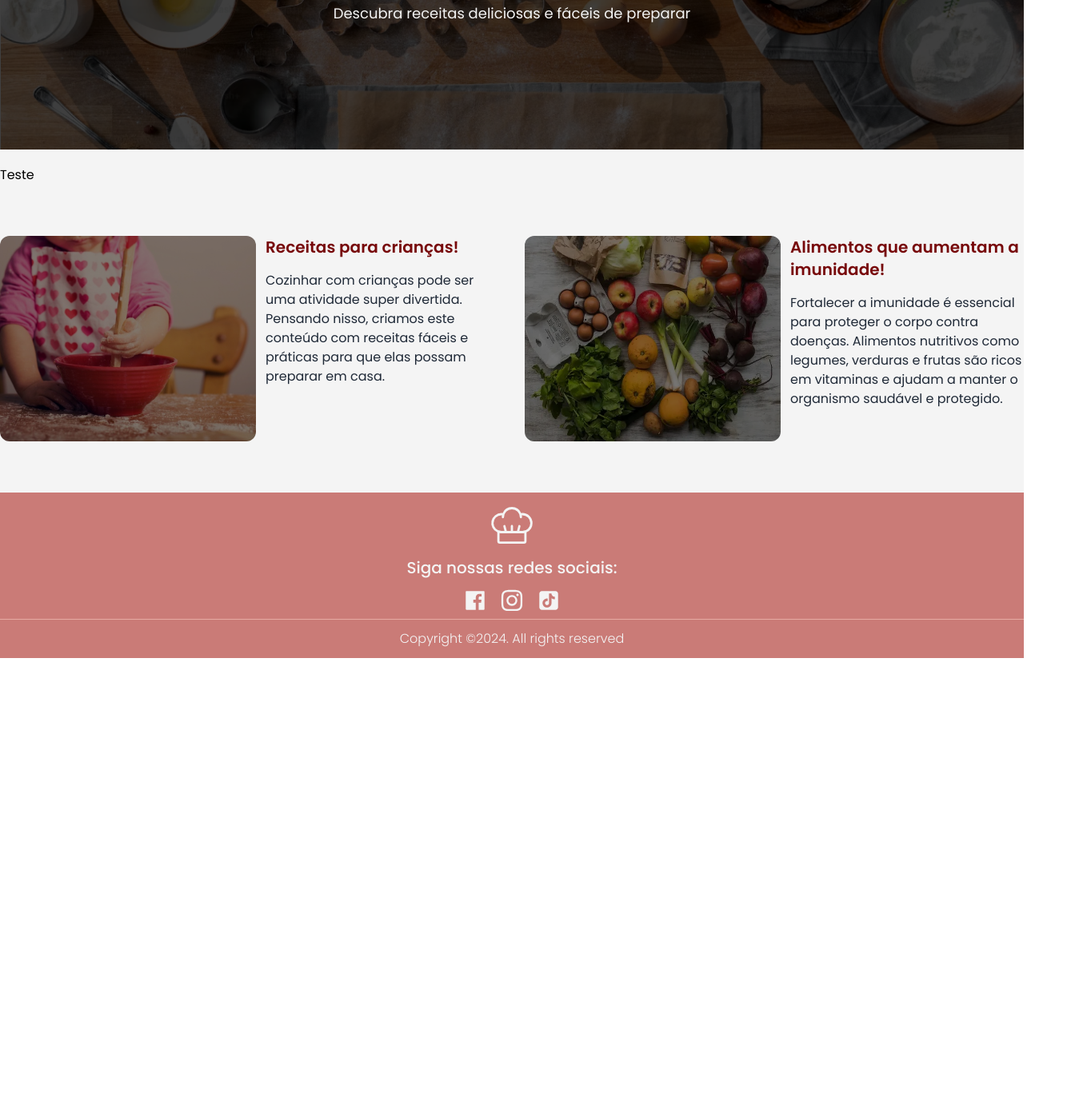
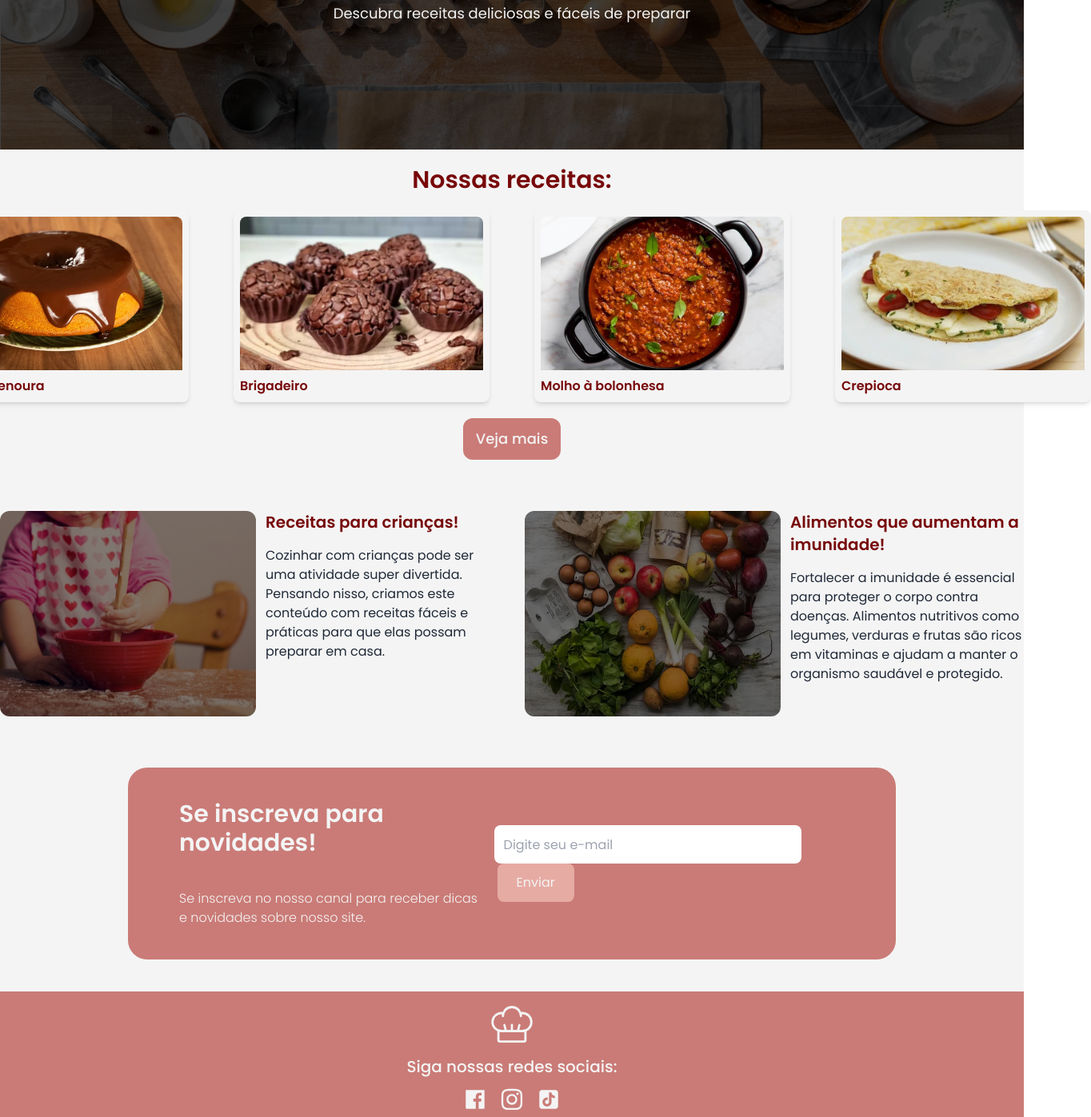
Before and after one commit to CarolTagliaferro/SiteReceitas, a React (Create React App) app: page / in a window 1280 px wide. Shown: the part 286-1683 px from the top of the page at 80% size, 1364 px wide, since content can reach past the window. Before the commit the page ends 1109 px from the top, so only its background shows below. Built offline with nearby package versions, Linux system fonts and the light colour scheme.

Commit message:
ajustes no design das paginas

```diff
--- /dev/null
+++ b/src/pages/Home/components/fourthSection.tsx
@@ -0,0 +1,37 @@
+import React from "react";
+
+const FourthSection = () => {
+  return (
+    <div className="my-10 flex justify-center items-center">
+      <div className="bg-bgDark w-3/4 h-auto rounded-3xl px-16 py-10 flex items-center justify-between">
+        <div>
+          <h1 className="text-bgWhite text-3xl font-semibold">
+            Se inscreva para novidades!
+          </h1>
+          <p className="text-bgWhite font-light pt-10">
+            Se inscreva no nosso canal para receber dicas <br /> e novidades
+            sobre nosso site.
+          </p>
+        </div>
+        <div className="">
+          <form>
+            <input
+              type="email"
+              placeholder="Digite seu e-mail"
+              required
+              className="rounded-lg w-96 h-12 px-3 outline-none"
+            />
+            <button
+              type="submit"
+              className="rounded-lg bg-bgLight py-3 px-6 text-bgWhite ml-1 hover:shadow-lg"
+            >
+              Enviar
+            </button>
+          </form>
+        </div>
+      </div>
+    </div>
+  );
+};
+
+export default FourthSection;
--- a/src/pages/Home/components/secondSection.tsx
+++ b/src/pages/Home/components/secondSection.tsx
@@ -1,10 +1,36 @@
 import React from "react";
+import RecipeCard from "../../../components/recipeCard";
+import recipes from "../../../services/recipes.json";
+import { NavLink } from "react-router-dom";
+
+interface Recipe {
+  id: number;
+  name: string;
+  tags: string[];
+  image: string;
+}
 
 const SecondSection: React.FC = () => {
   return (
-    <div>
-      <div className="mt-5">
-        <h1>Teste</h1>
+    <div className="my-5">
+      <div>
+        <h1 className="text-center font-semibold text-3xl text-title">
+          Nossas receitas:
+        </h1>
+      </div>
+      <div>
+        <div className="flex justify-center gap-14 my-5">
+          {recipes.recipes.slice(0, 4).map((recipes: Recipe) => (
+            <RecipeCard key={recipes.id} recipes={recipes} />
+          ))}
+        </div>
+        <div className="text-center">
+          <NavLink to="/receitas">
+            <button className="bg-bgDark py-3 px-4 rounded-xl text-bgWhite font-medium text-lg hover:bg-bgLight transition-all">
+              Veja mais
+            </button>
+          </NavLink>
+        </div>
       </div>
     </div>
   );
--- a/src/pages/Home/home.tsx
+++ b/src/pages/Home/home.tsx
@@ -2,6 +2,7 @@ import React from "react";
 import FirstSection from "./components/firstSection";
 import SecondSection from "./components/secondSection";
 import ThirdSection from "./components/thirdSection";
+import FourthSection from "./components/fourthSection";
 
 const Home = () => {
   return (
@@ -9,6 +10,7 @@ const Home = () => {
       <FirstSection />
       <SecondSection />
       <ThirdSection />
+      <FourthSection />
     </div>
   );
 };
--- a/src/pages/Receitas/components/receitasAll.tsx
+++ b/src/pages/Receitas/components/receitasAll.tsx
@@ -32,11 +32,11 @@ const ReceitasAll: React.FC = () => {
   return (
     <div>
       <div className="bg-bgLight py-2 my-2">
-        <div className="mx-14 flex justify-between">
+        <div className="mx-14 flex justify-center">
           <select
             value={selectedTag}
             onChange={(e) => setSelectedTag(e.target.value)}
-            className="p-2 outline-none rounded-md"
+            className="p-2 outline-none rounded-md mr-5"
           >
             <option value="">Todas</option>
             {allTags.map((tag) => (
```
